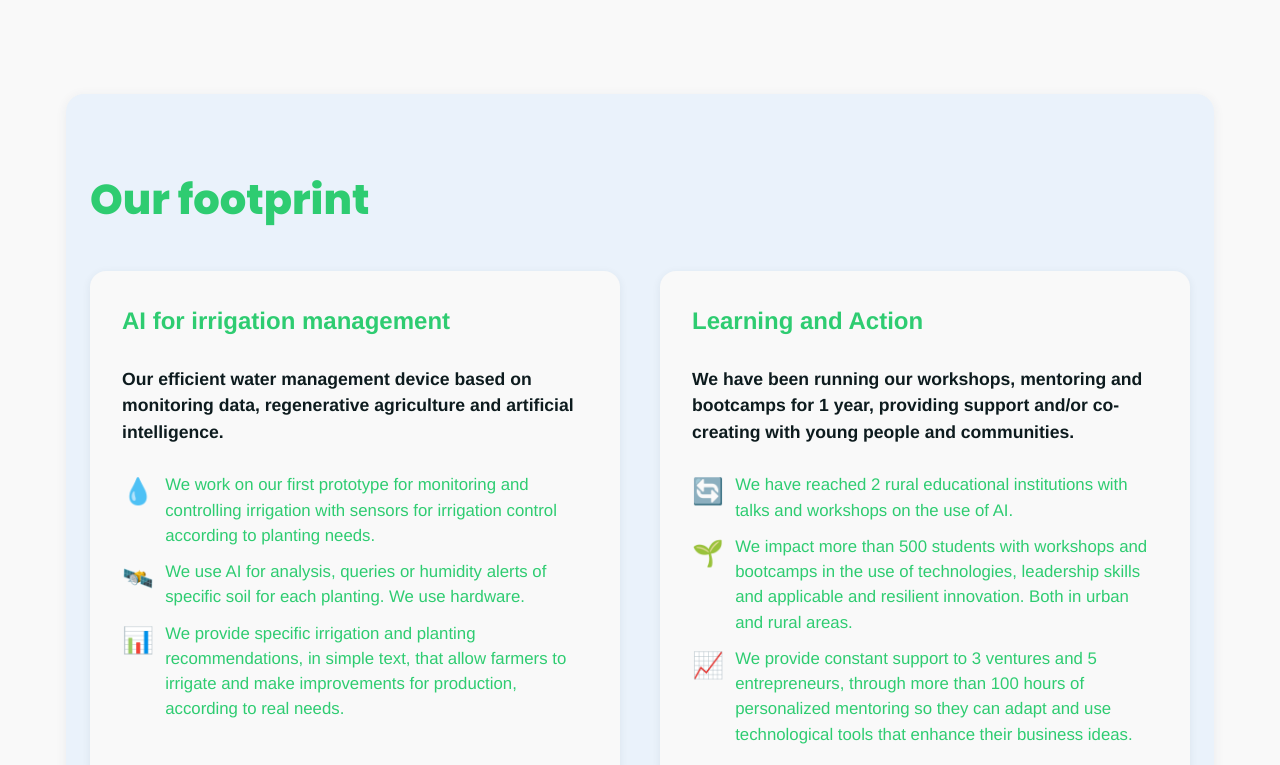
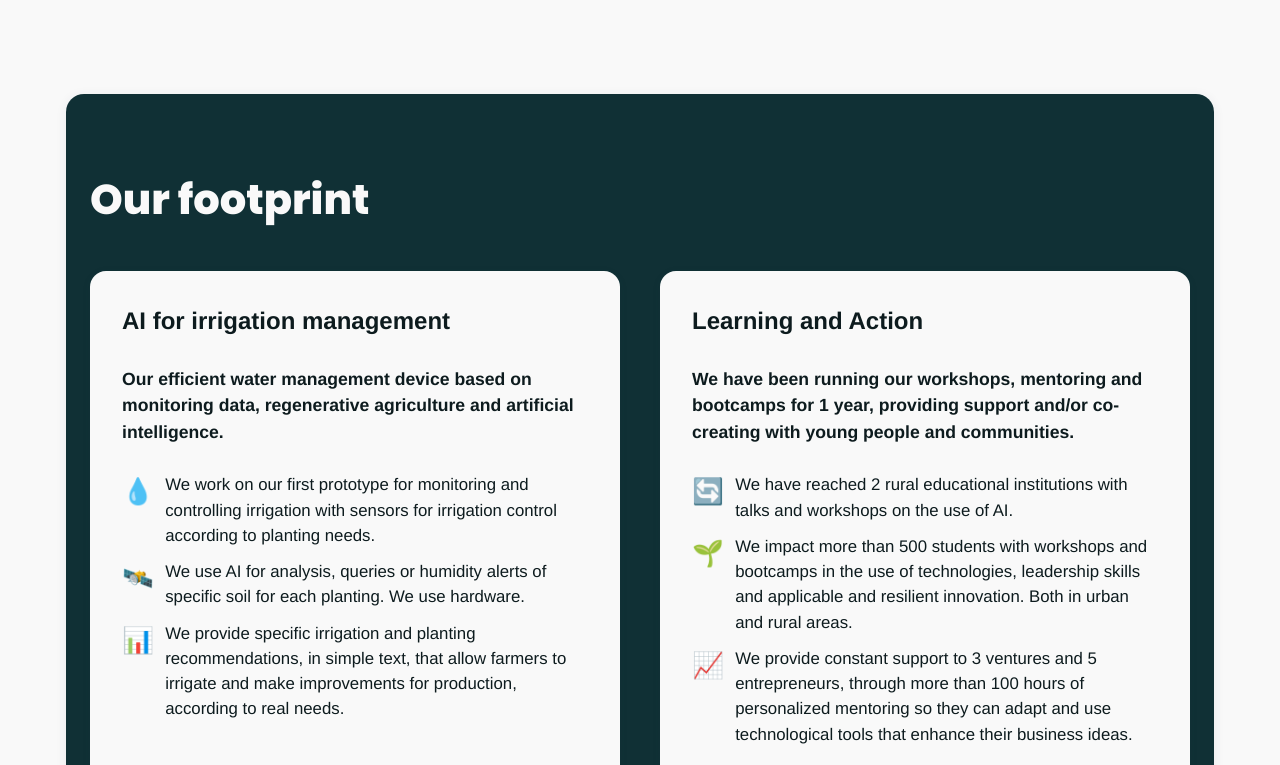
Before and after one commit to liwaisi-tech/liwaisi-tech.github.io, a React (Vite) app: page / in a window 1280 px wide. Shown: the part 1947-2712 px from the top of the page. Built offline with nearby package versions, Linux system fonts and the light colour scheme; no server answers.

Commit message:
fix(brand): ImpactSection bg to Verde Tierra, adjust text contrast

```diff
--- a/src/components/ImpactSection/ImpactSection.module.css
+++ b/src/components/ImpactSection/ImpactSection.module.css
@@ -1,7 +1,7 @@
 .impact-section {
     margin-top: 3rem;
-    /* neutral-utility: section bg — very light blue-gray (used for visual section separation) */
-    background: #eaf2fb;
+    /* Q1 resolved: section bg → Verde Tierra (manual 3.4: fondos secundarios y separación de bloques) */
+    background: var(--color-bg-secondary);
     border-radius: 18px;
     padding: 2.5rem 1.5rem;
     max-width: 1100px;
@@ -14,8 +14,8 @@
     font-family: 'Poppins', Arial, sans-serif;
     font-size: 2.6rem;
     font-weight: 800;
-    /* Q2 resolved: navy #234077 → action-primary (section heading reads as interactive/brand) */
-    color: var(--color-action-primary);
+    /* Q1 resolved: title over Verde Tierra bg → Blanco Nube (manual 3.4: textos en interfaces oscuras) */
+    color: var(--color-text-inverse);
     margin-bottom: 2.5rem;
     text-align: left;
   }
@@ -41,8 +41,8 @@
   .impact-card-title {
     font-size: 1.5rem;
     font-weight: 700;
-    /* Q2 resolved: navy #234077 → action-primary */
-    color: var(--color-action-primary);
+    /* Q1 resolved: card title over light card on Verde Tierra → text-primary (Verde Abismo) */
+    color: var(--color-text-primary);
     margin-bottom: 0.5rem;
   }
   .impact-card-desc {
@@ -62,8 +62,8 @@
     gap: 0.7rem;
     margin-bottom: 0.7rem;
     font-size: 1.05rem;
-    /* Q2 resolved: navy #234077 → action-primary */
-    color: var(--color-action-primary);
+    /* Q1 resolved: list item over light card on Verde Tierra → text-primary */
+    color: var(--color-text-primary);
   }
   .impact-card-icon {
     font-size: 1.6rem;
```
